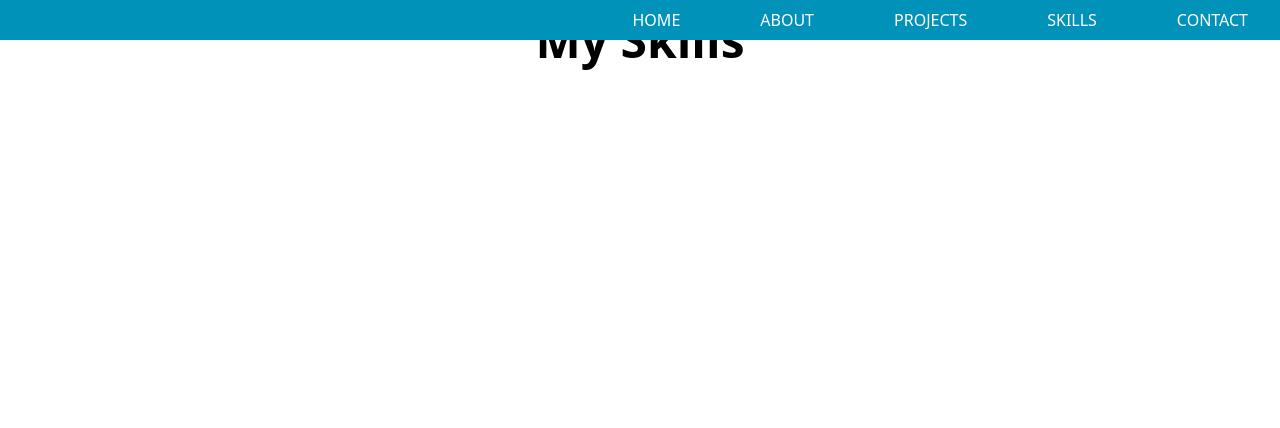
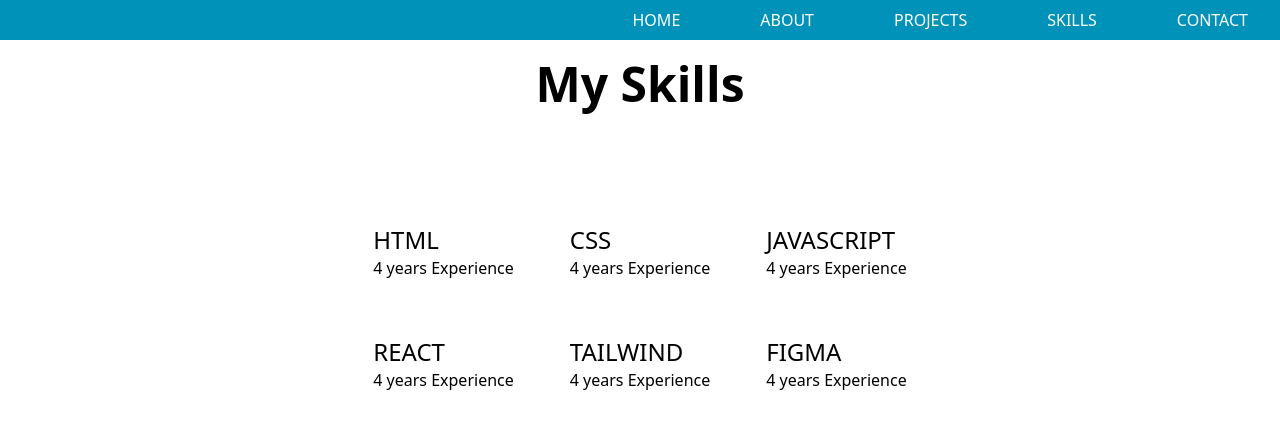
Before and after one commit to ibrahimherith/atu-portfolio, a React (Vite) app: page /skill in a window 1280 px wide. Shown: the top 428 px of the page. Built offline with nearby package versions, Linux system fonts and the light colour scheme; a web font is replaced by a local one.

Commit message:
added details in skills and projects page

```diff
--- a/src/Pages/ProjectsPage.jsx
+++ b/src/Pages/ProjectsPage.jsx
@@ -1,22 +1,51 @@
 import Navbar from "../components/Navbar";
 
 const ProjectPage = () => {
-    return (
-         <>
-      <section
-         className="items-center min-h-screen pt-4"
-      >
+  return (
+    <>
+      <Navbar />
+      <section className="h-screen items-center pt-15 mx-auto">
 
-        <Navbar />
+        <h1 className="text-center text-5xl font-bold">My Projects</h1>
 
-        <h1 className="text-center text-5xl font-bold pt-5">My Projects</h1>
+        <div className="min-h-100 flex justify-center items-center overflow-hidden">
+        <div className="grid grid-cols-2 grid-rows-2 gap-10 text-center">
 
-        <p className="mx-auto mt-10 max-w-2xl text-center">
-          I am a Frontend Developer and Product Specialist.
-        </p>
+          <div className="block px-2 py-2 hover:bg-amber-100">
+            <div className="">
+              <img src="dev 2.jpg" className="w-50 rounded-md"/>
+            </div>
+            <h3 className="text-2xl">Project 1</h3>
+          </div>
+
+          <div className="block px-2 py-2 hover:bg-amber-100">
+            <div className="">
+              <img src="dev 2.jpg" className="w-50 rounded-md"/>
+            </div>
+            <h3 className="text-2xl">Project 2</h3>
+          </div>
+
+          <div className="block px-2 py-2 hover:bg-amber-100">
+            <div className="">
+              <img src="dev 2.jpg" className="w-50 rounded-md"/>
+            </div>
+            <h3 className="text-2xl">Project 3</h3>
+          </div>
+
+          <div className="block px-2 py-2 hover:bg-amber-100">
+            <div className="">
+              <img src="dev 2.jpg" className="w-50 rounded-md"/>
+            </div>
+            <h3 className="text-2xl">Project 4</h3>
+          </div>
+
+          </div>
+
+        </div>
+
       </section>
     </>
-     );
+  );
 }
 
 export default ProjectPage;
--- a/src/Pages/SkillsPage.jsx
+++ b/src/Pages/SkillsPage.jsx
@@ -2,43 +2,44 @@
 const SkillsPage = () => {
     return (
         <>
+            <Navbar />
             <section
-                className="items-center pt-4"
+                className="h-screen items-center pt-15 mx-auto"
             >
-
-                <Navbar />
-
                 <h1 className="text-center text-5xl font-bold">My Skills</h1>
 
-                <div className="grid grid-row-3 mx-auto mt-10 max-w-2xl text-center">
-                    <div className="bg-amber-300 flex">
-                        <h3 className=""></h3>
-                        <p className=""></p>
-                    </div>
+                <div className="min-h-100 flex justify-center items-center overflow-hidden">
+                    <div className="grid grid-cols-3 grid-rows-2 gap-10">
 
-                    <div className="bg-amber-300 flex">
-                        <h3 className=""></h3>
-                        <p className=""></p>
-                    </div>
+                        <div className="block px-2 py-2">
+                            <h3 className="text-2xl">HTML</h3>
+                            <p className="">4 years Experience</p>
+                        </div>
 
-                    <div className="bg-amber-300 flex">
-                        <h3 className=""></h3>
-                        <p className=""></p>
-                    </div>
+                        <div className="block px-2 py-2">
+                            <h3 className="text-2xl">CSS</h3>
+                            <p className="">4 years Experience</p>
+                        </div>
 
-                    <div className="bg-amber-300 flex">
-                        <h3 className=""></h3>
-                        <p className=""></p>
-                    </div>
+                        <div className="block px-2 py-2">
+                            <h3 className="text-2xl">JAVASCRIPT</h3>
+                            <p className="">4 years Experience</p>
+                        </div>
 
-                    <div className="bg-amber-300 flex">
-                        <h3 className=""></h3>
-                        <p className=""></p>
-                    </div>
+                        <div className="block px-2 py-2">
+                            <h3 className="text-2xl">REACT</h3>
+                            <p className="">4 years Experience</p>
+                        </div>
 
-                    <div className="bg-amber-300 flex">
-                        <h3 className=""></h3>
-                        <p className=""></p>
+                        <div className="block px-2 py-2">
+                            <h3 className="text-2xl">TAILWIND</h3>
+                            <p className="">4 years Experience</p>
+                        </div>
+
+                        <div className="block px-2 py-2">
+                            <h3 className="text-2xl">FIGMA</h3>
+                            <p className="">4 years Experience</p>
+                        </div>
                     </div>
                 </div>
             </section>
```
